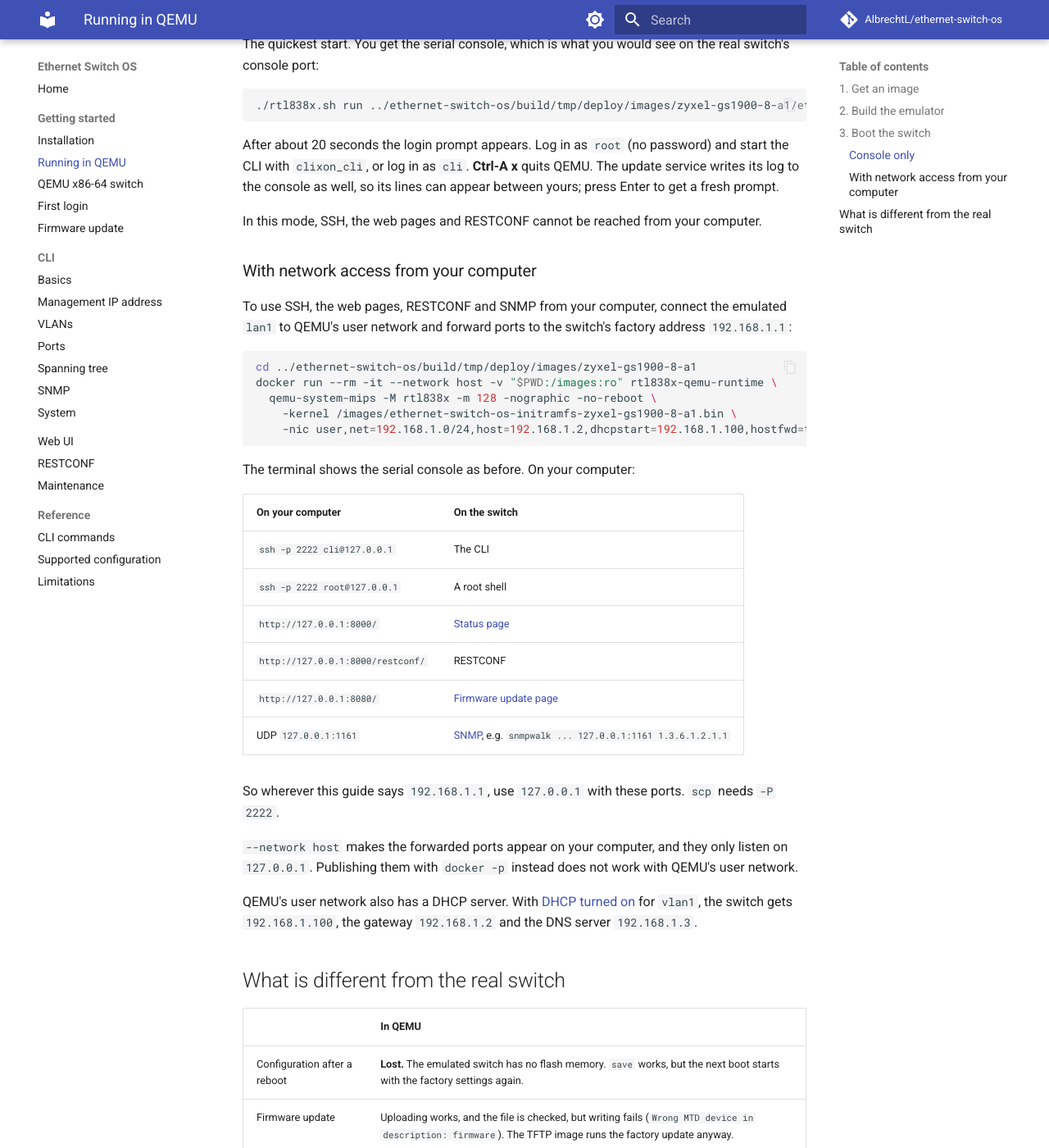
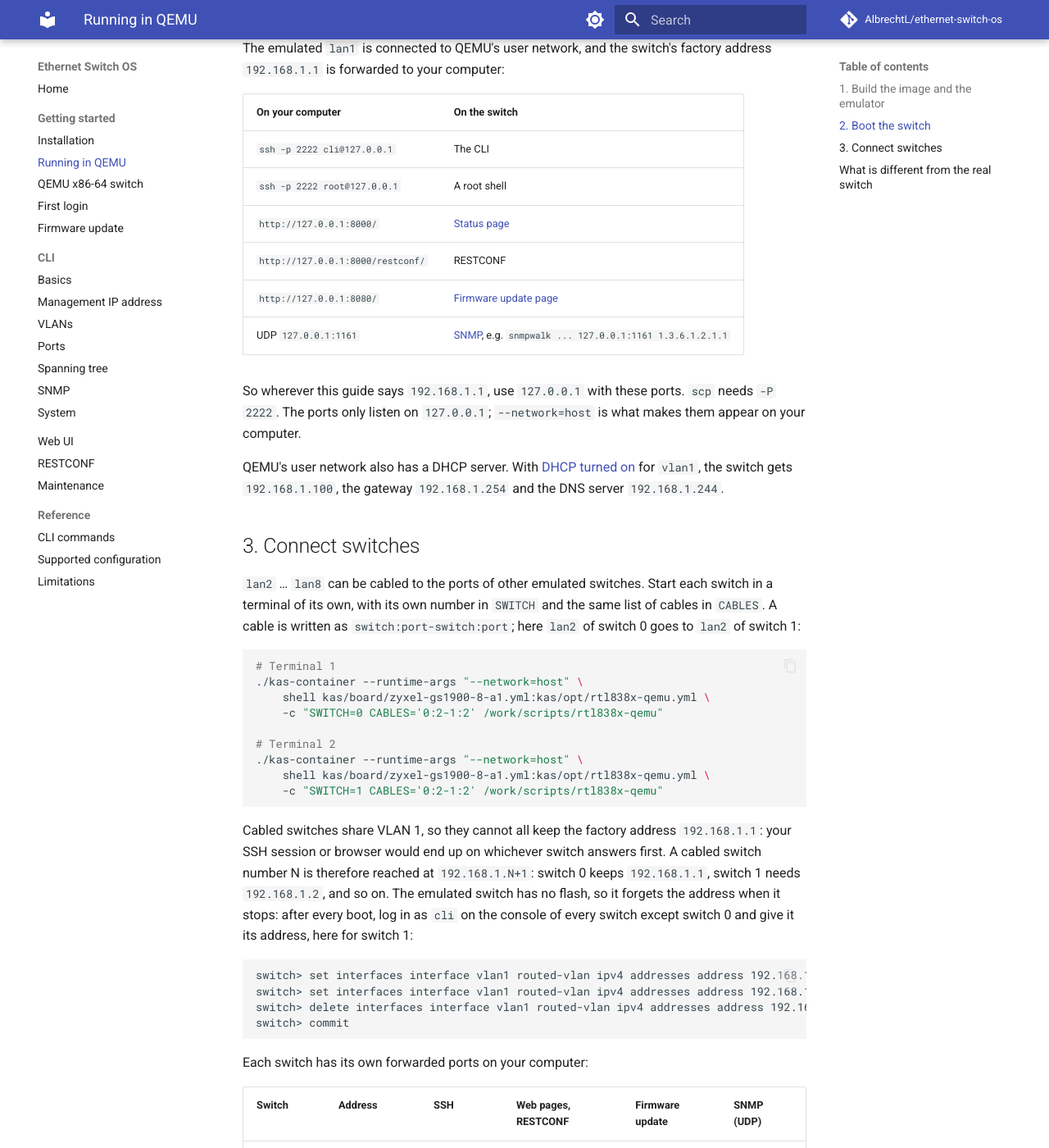
Before and after one commit to AlbrechtL/ethernet-switch-os, an MkDocs documentation site: the page built from docs/getting-started/qemu.md, in a window 1280 px wide and 1400 px high, scrolled down 817 px. Shown: the whole window at 82% size. Built offline with MkDocs 1.6.1 and Material for MkDocs 9.7.7, drawn with Linux system fonts in a browser that asks for light colours; comment, search, counter and statistics services are not loaded; some of the changed text lies outside the part shown.

Commit message:
Build rtl838x-qemu with bitbake and boot the GS1900-8 image in it
kas/opt/rtl838x-qemu.yml adds meta-rtl83xx-bsp's emulator to a GS1900-8
build, and scripts/rtl838x-qemu boots the initramfs image with it inside
the kas container -- no separate rtl838x-qemu checkout, Docker builder or
runtime image any more. Same interface as scripts/qemu-switch: SWITCH,
CABLES, ADDRESS, LOG, and the same forwarded ports, plus SNMP.

scripts/rtl838x-qemu-test boots the image and waits until RESTCONF lists
lan1..lan8; CI runs it for the GS1900-8.

Co-Authored-By: Claude Opus 5.5 <noreply@anthropic.com>

````diff
--- a/docs/getting-started/qemu.md
+++ b/docs/getting-started/qemu.md
@@ -8,61 +8,36 @@ the DHCP client, spanning tree and SNMP all work as on the real switch.
 
 Everything runs in Docker containers. You need Docker, git and a Linux host.
 
-## 1. Get an image
+## 1. Build the image and the emulator
 
-Either build it (see the
-[README](https://github.com/AlbrechtL/ethernet-switch-os#building)), which
-leaves it in `build/tmp/deploy/images/zyxel-gs1900-8-a1/`, or download the
-image artifact of a
-[CI run](https://github.com/AlbrechtL/ethernet-switch-os/actions). You need
-`ethernet-switch-os-initramfs-zyxel-gs1900-8-a1.bin`.
-
-## 2. Build the emulator
-
-Once, next to your `ethernet-switch-os` checkout:
+The GS1900-8 is built as usual (see the
+[README](https://github.com/AlbrechtL/ethernet-switch-os#building)), with
+`kas/opt/rtl838x-qemu.yml` appended. That also builds QEMU with the RTL8380
+machine, so nothing else has to be installed:
 
 ```sh
-git clone --recurse-submodules https://github.com/AlbrechtL/rtl838x-qemu
-cd rtl838x-qemu
-./rtl838x.sh build            # about 10 minutes the first time
-./rtl838x.sh runtime-image    # the container image that runs it
+git clone https://github.com/AlbrechtL/ethernet-switch-os
+cd ethernet-switch-os
+./kas-container build kas/board/zyxel-gs1900-8-a1.yml:kas/opt/rtl838x-qemu.yml
 ```
 
-## 3. Boot the switch
-
-### Console only
-
-The quickest start. You get the serial console, which is what you would
-see on the real switch's console port:
+## 2. Boot the switch
 
 ```sh
-./rtl838x.sh run ../ethernet-switch-os/build/tmp/deploy/images/zyxel-gs1900-8-a1/ethernet-switch-os-initramfs-zyxel-gs1900-8-a1.bin
+./kas-container --runtime-args "--network=host" \
+    shell kas/board/zyxel-gs1900-8-a1.yml:kas/opt/rtl838x-qemu.yml \
+    -c /work/scripts/rtl838x-qemu
 ```
 
-After about 20 seconds the login prompt appears. Log in as `root` (no
-password) and start the CLI with `clixon_cli`, or log in as `cli`.
-**Ctrl-A x** quits QEMU. The update service writes its log to the console
-as well, so its lines can appear between yours; press Enter to get a fresh
-prompt.
+The terminal shows the serial console, which is what you would see on the
+real switch's console port. After about 20 seconds the login prompt
+appears. Log in as `root` (no password) and start the CLI with
+`clixon_cli`, or log in as `cli`. **Ctrl-A x** quits QEMU. The update
+service writes its log to the console as well, so its lines can appear
+between yours; press Enter to get a fresh prompt.
 
-In this mode, SSH, the web pages and RESTCONF cannot be reached from your
-computer.
-
-### With network access from your computer
-
-To use SSH, the web pages, RESTCONF and SNMP from your computer, connect
-the emulated `lan1` to QEMU's user network and forward ports to the
-switch's factory address `192.168.1.1`:
-
-```sh
-cd ../ethernet-switch-os/build/tmp/deploy/images/zyxel-gs1900-8-a1
-docker run --rm -it --network host -v "$PWD:/images:ro" rtl838x-qemu-runtime \
-  qemu-system-mips -M rtl838x -m 128 -nographic -no-reboot \
-    -kernel /images/ethernet-switch-os-initramfs-zyxel-gs1900-8-a1.bin \
-    -nic user,net=192.168.1.0/24,host=192.168.1.2,dhcpstart=192.168.1.100,hostfwd=tcp:127.0.0.1:2222-192.168.1.1:22,hostfwd=tcp:127.0.0.1:8000-192.168.1.1:80,hostfwd=tcp:127.0.0.1:8080-192.168.1.1:8080,hostfwd=udp:127.0.0.1:1161-192.168.1.1:161
-```
-
-The terminal shows the serial console as before. On your computer:
+The emulated `lan1` is connected to QEMU's user network, and the switch's
+factory address `192.168.1.1` is forwarded to your computer:
 
 | On your computer | On the switch |
 |---|---|
@@ -74,15 +49,68 @@ The terminal shows the serial console as before. On your computer:
 | UDP `127.0.0.1:1161` | [SNMP](../cli/snmp.md), e.g. `snmpwalk ... 127.0.0.1:1161 1.3.6.1.2.1.1` |
 
 So wherever this guide says `192.168.1.1`, use `127.0.0.1` with these
-ports. `scp` needs `-P 2222`.
-
-`--network host` makes the forwarded ports appear on your computer, and
-they only listen on `127.0.0.1`. Publishing them with `docker -p` instead
-does not work with QEMU's user network.
+ports. `scp` needs `-P 2222`. The ports only listen on `127.0.0.1`;
+`--network=host` is what makes them appear on your computer.
 
 QEMU's user network also has a DHCP server. With
 [DHCP turned on](../cli/ip.md#use-a-dhcp-client) for `vlan1`, the switch gets
-`192.168.1.100`, the gateway `192.168.1.2` and the DNS server `192.168.1.3`.
+`192.168.1.100`, the gateway `192.168.1.254` and the DNS server `192.168.1.244`.
+
+## 3. Connect switches
+
+`lan2` … `lan8` can be cabled to the ports of other emulated switches. Start
+each switch in a terminal of its own, with its own number in `SWITCH` and the
+same list of cables in `CABLES`. A cable is written as `switch:port-switch:port`;
+here `lan2` of switch 0 goes to `lan2` of switch 1:
+
+```sh
+# Terminal 1
+./kas-container --runtime-args "--network=host" \
+    shell kas/board/zyxel-gs1900-8-a1.yml:kas/opt/rtl838x-qemu.yml \
+    -c "SWITCH=0 CABLES='0:2-1:2' /work/scripts/rtl838x-qemu"
+
+# Terminal 2
+./kas-container --runtime-args "--network=host" \
+    shell kas/board/zyxel-gs1900-8-a1.yml:kas/opt/rtl838x-qemu.yml \
+    -c "SWITCH=1 CABLES='0:2-1:2' /work/scripts/rtl838x-qemu"
+```
+
+Cabled switches share VLAN 1, so they cannot all keep the factory address
+`192.168.1.1`: your SSH session or browser would end up on whichever switch
+answers first. A cabled switch number N is therefore reached at
+`192.168.1.N+1`: switch 0 keeps `192.168.1.1`, switch 1 needs `192.168.1.2`,
+and so on. The emulated switch has no flash, so it forgets the address when
+it stops: after every boot, log in as `cli` on the console of every switch
+except switch 0 and give it its address, here for switch 1:
+
+```text
+switch> set interfaces interface vlan1 routed-vlan ipv4 addresses address 192.168.1.2 config ip 192.168.1.2
+switch> set interfaces interface vlan1 routed-vlan ipv4 addresses address 192.168.1.2 config prefix-length 24
+switch> delete interfaces interface vlan1 routed-vlan ipv4 addresses address 192.168.1.1
+switch> commit
+```
+
+Each switch has its own forwarded ports on your computer:
+
+| Switch | Address | SSH | Web pages, RESTCONF | Firmware update | SNMP (UDP) |
+|---|---|---|---|---|---|
+| `SWITCH=0` | `192.168.1.1` | 2222 | 8000 | 8080 | 1161 |
+| `SWITCH=1` | `192.168.1.2` | 2232 | 8010 | 8090 | 1171 |
+| `SWITCH=N` | `192.168.1.N+1` | 2222 + 10·N | 8000 + 10·N | 8080 + 10·N | 1161 + 10·N |
+
+A switch without cables is always reached at `192.168.1.1`. To forward to
+another address, add `ADDRESS=...` in front of `/work/scripts/rtl838x-qemu`.
+
+!!! note
+    With the factory settings, all ports of a switch are in VLAN 1 and
+    spanning tree is off. Two cables between two switches, such as
+    `CABLES='0:2-1:2 0:3-1:3'`, are then a loop that floods both switches
+    until neither answers. Turn on [spanning tree](../cli/spanning-tree.md)
+    on the first switch before you start the second one -- after every
+    boot, since the emulated switch forgets it. Or connect only one cable.
+
+Start the two terminals a few seconds apart: two `kas-container` commands
+that start at the same moment can collide while checking out `layers/`.
 
 ## What is different from the real switch
 
@@ -90,12 +118,7 @@ QEMU's user network also has a DHCP server. With
 |---|---|
 | Configuration after a reboot | **Lost.** The emulated switch has no flash memory. `save` works, but the next boot starts with the factory settings again. |
 | Firmware update | Uploading works, and the file is checked, but writing fails (`Wrong MTD device in description: firmware`). The TFTP image runs the factory update anyway. |
-| Cabled ports | Only `lan1` has a "cable" (the user network); `lan2` … `lan8` show `LOWER_LAYER_DOWN`. |
+| Cabled ports | All eight ports have a link. `lan2` … `lan8` lead to another emulated switch, or nowhere when `CABLES` does not name them. |
 | Port counters | Always 0, in the CLI and on the status page. |
 | MSTP | Only the common spanning tree is emulated, so MSTP instances have no effect on forwarding. STP and RSTP work. |
 | Reboot | `reboot` ends QEMU. Start it again for a fresh switch with the factory settings. |
-
-Two emulated switches can be connected, for example to try spanning tree
-between them. The
-[rtl838x-qemu README](https://github.com/AlbrechtL/rtl838x-qemu#networking)
-explains how.
````
Also changed, not shown: README.md (+17 -14 lines), 4 other files.
